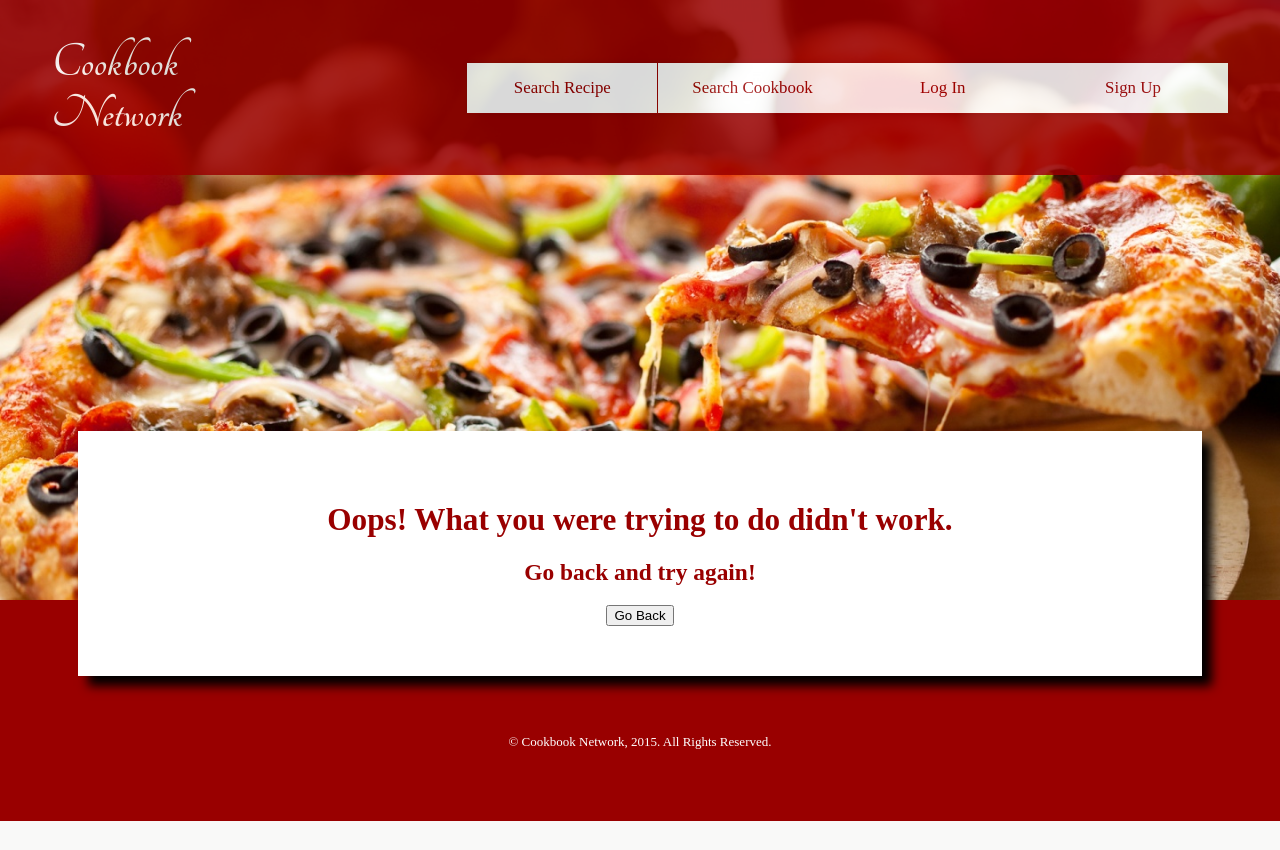
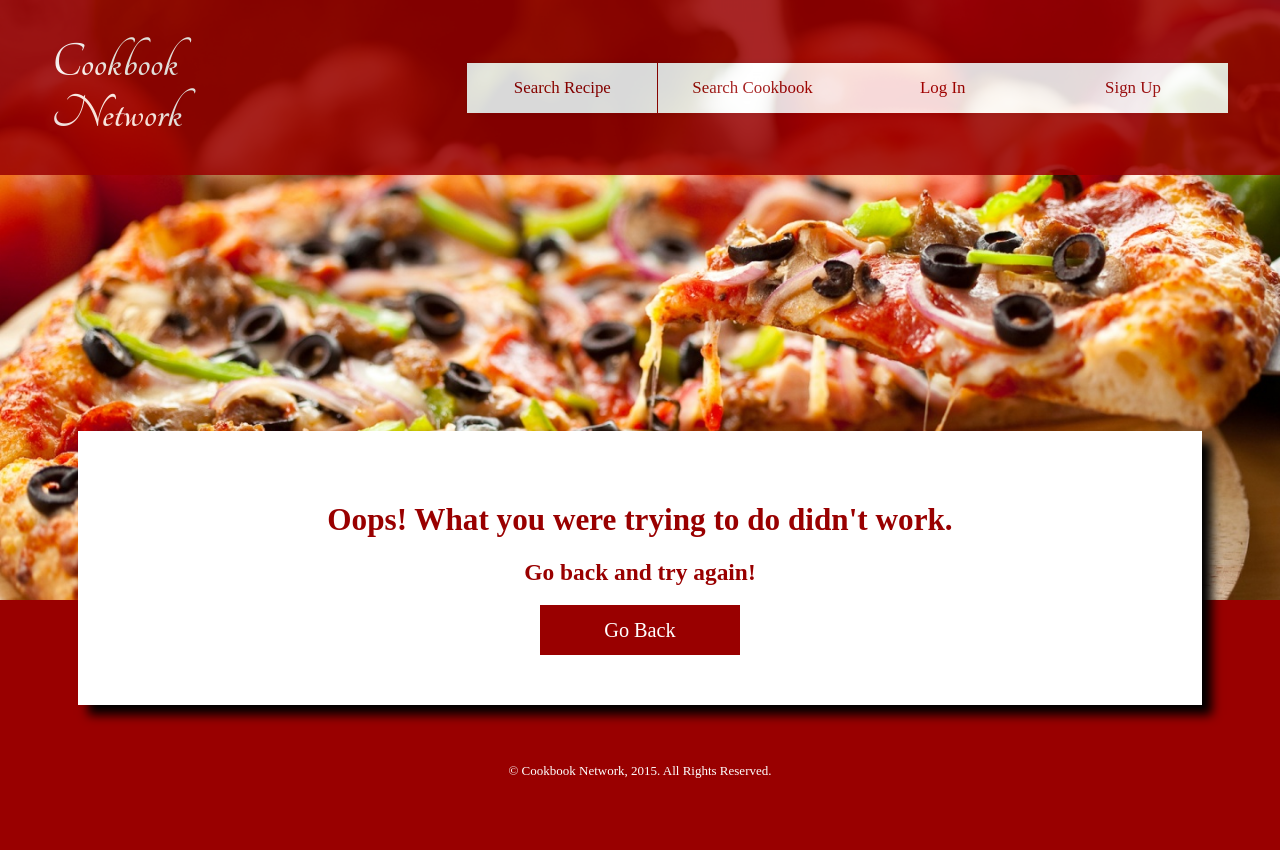
Before and after one commit to aqibos/CookbookNetwork, a PHP site: page /fail.php in a window 1280 px wide. Before the commit the page ends 821 px from the top, so only its background shows below. Run offline with PHP 8.4, Linux system fonts and the light colour scheme; some web fonts are replaced.

Commit message:
Can't remember changes

```diff
--- a/page_style.css
+++ b/page_style.css
@@ -14,8 +14,7 @@ body {
 a {
 	text-decoration: none;
 	color: white;
-}
-*/
+}*/
 .background-image {
 	position: absolute;
 	top: 0px;
@@ -173,7 +172,7 @@ a {
 
 }
 
-input[type=submit] {
+input[type=submit], button {
     border:none;
     background-color: #990000;
     width: 200px;
```
